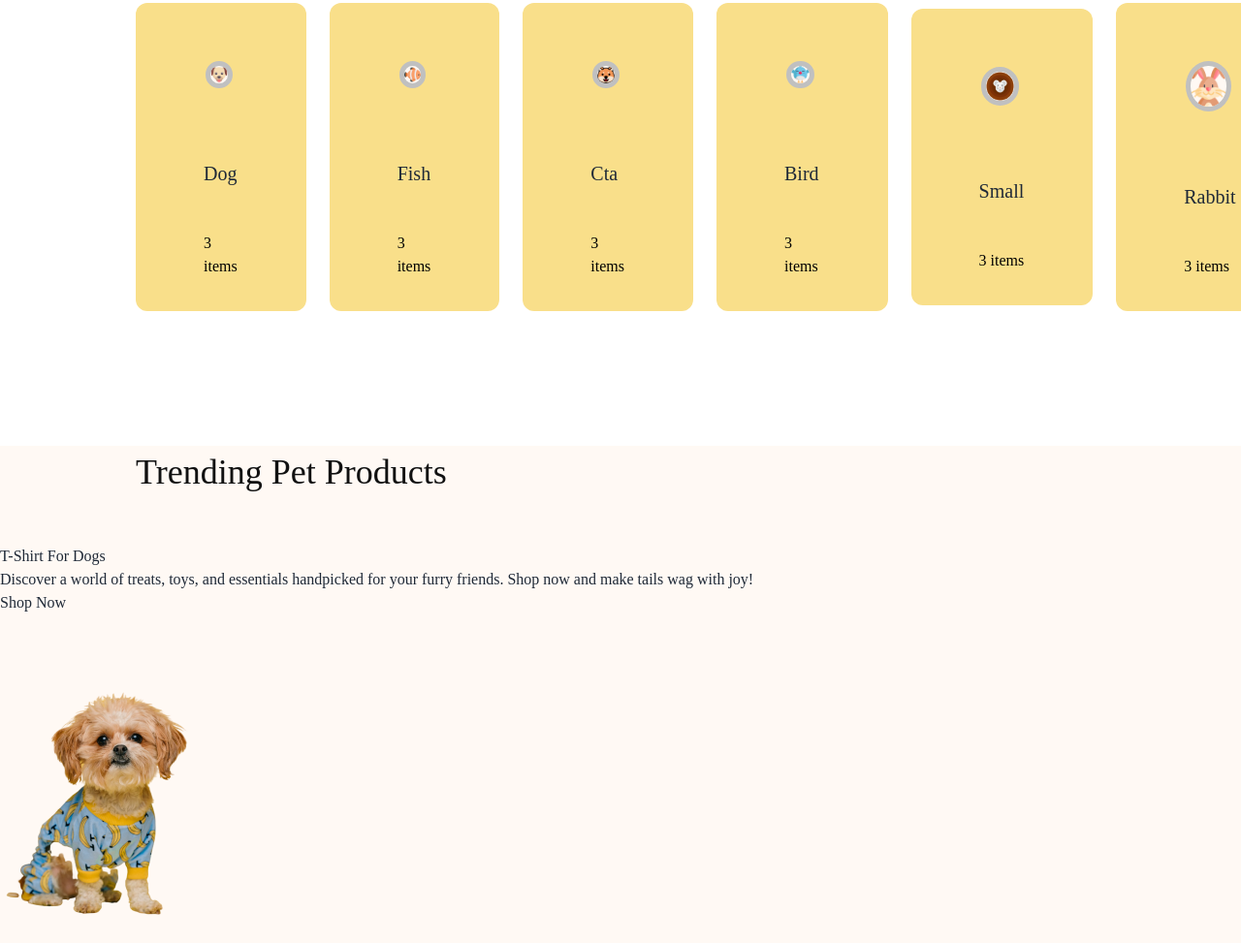
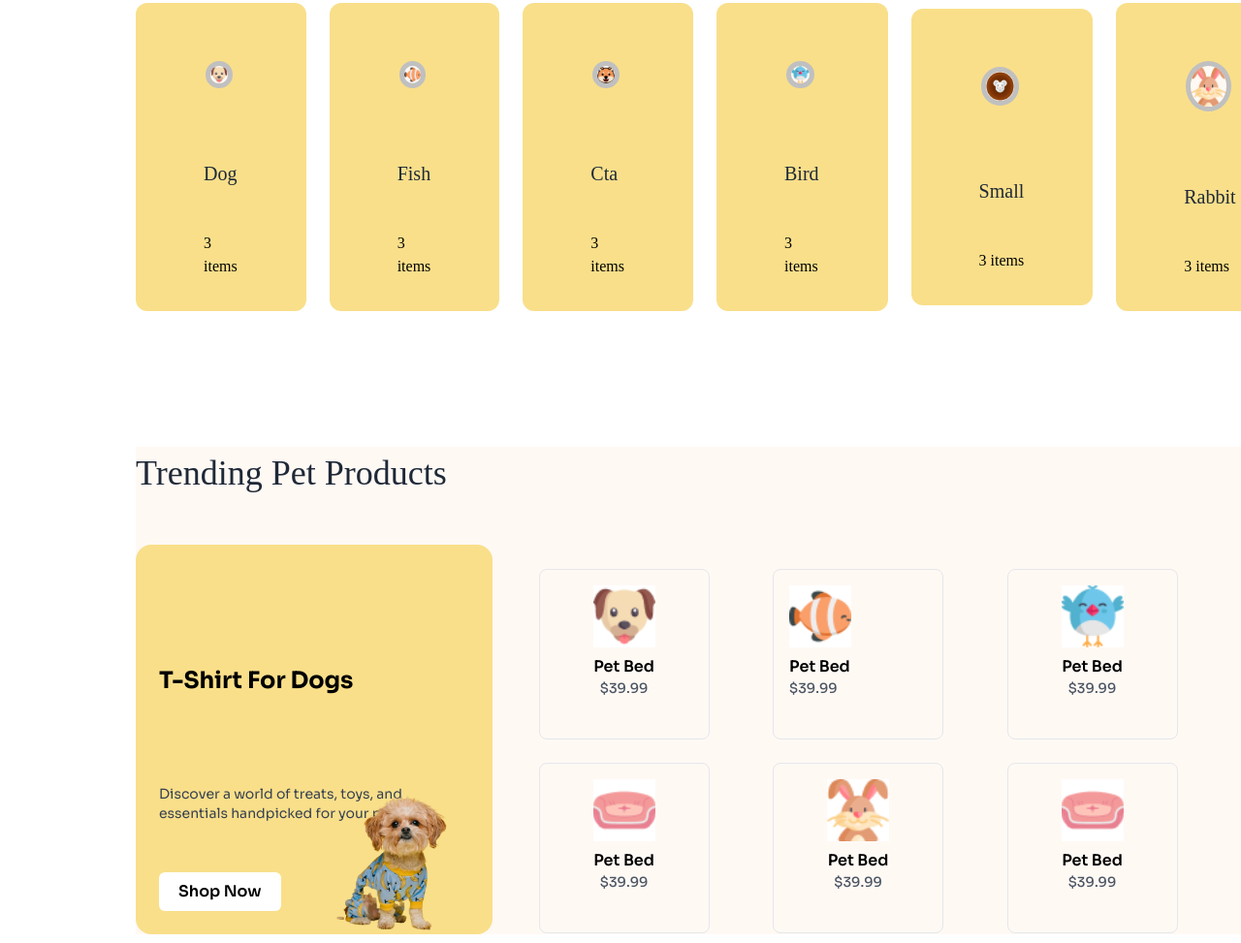
Before and after one commit to Rittik221/Assignment-3, a plain HTML site: page index.html in a window 1280 px wide. Shown: the part 861-1834 px from the top of the page at 97% size. Drawn offline with nearby package versions, Linux system fonts and the light colour scheme; a web font is replaced by a local one.

Commit message:
added the html and css file

```diff
--- a/index.html
+++ b/index.html
@@ -93,39 +93,51 @@
     </section>
   </header>
   <main>
-    <section class="section">
-        <h4 class="main-title-2 adlam">Trending Pet Products</h4>
-        <div class="box-1">
-          <h4>T-Shirt For Dogs</h4>
-          <p>Discover a world of treats, toys, and essentials handpicked for your furry friends. Shop now and make tails wag with joy!</p>
-          <button">Shop Now</button>
-          <img src="c1-assets/cute-pet-small.png" alt="">
+    <section class="section sora">
+      <h3 class=" adlam main-title">Trending Pet Products</h3>
+      <div class="bg flex gap-6 items-center">
+        <div class="bg-[#F9DF8A] p-6 rounded-2xl  w-[424px] h-[402px] flex flex-col justify-between relative">
+          <h2 class=" div-title text-2xl font-bold text-black">T-Shirt For Dogs</h2>
+          <p class=" div-description text-gray-700 text-sm ">Discover a world of treats, toys, and essentials handpicked for your pet.</p>
+          <button class="bg-white text-black px-5 py-2 rounded-md font-semibold  hover:bg--100 w-fit ">Shop Now</button>
+          <div class="absolute bottom-0 right-0">
+            <img class="w-48 h-48 object-contain" src="c1-assets/cute-pet-small.png" alt="">
+          </div>
         </div>
-        <div class="box2">
-        <h4 class="box"></h4>
-        <p class="box-description"></p>
-        <button class="box-btn"></button><img src="" alt="">
+        <div class="grid grid-cols-3 gap-6 w-[872px] h-[400px] p-6  ">
+          <div class="flex flex-col items-center p-4 border rounded-lg   w-44 h-44">
+            <img class="w-16 h-16 mb-2 bg-[#FFFFFF]" src="c1-assets/dog-cartoon.png" alt="Pet Bed">
+            <p class="text-base font-semibold text-black">Pet Bed</p>
+            <p class="text-gray-600 text-sm font-medium">$39.99</p>
+          </div>
+          <div class="flex flex-col  p-4 border rounded-lg  w-44 h-44">
+            <img class="bg-[#FFFFFF] w-16 h-16 mb-2" src="c1-assets/fish-cartoon.png" alt="Pet Bed">
+            <p class="text-base items-center font-semibold text-black">Pet Bed</p>
+            <p class="text-gray-600 text-sm font-medium">$39.99</p>
+          </div>
+          <div class="flex flex-col items-center p-4 border rounded-lg w-44 h-44">
+            <img class="bg-[#FFFFFF] w-16 h-16 mb-2" src="c1-assets/bird-cartoon.png" alt="">
+            <p class="text-base font-semibold text-black">Pet Bed</p>
+            <p class="text-gray-600 text-sm font-medium">$39.99</p>
+          </div>
+          <div class="flex flex-col items-center p-4 border rounded-lg  w-44 h-44">
+            <img class="bg-[#FFFFFF] w-16 h-16 mb-2" src="c1-assets/pet-couch.png" alt="" >
+            <p class="text-base font-semibold text-black">Pet Bed</p>
+            <p class="text-gray-600 text-sm font-medium">$39.99</p>
+          </div>
+          <div class="flex flex-col items-center p-4 border rounded-lg w-44 h-44">
+            <img class="bg-[#FFFFFF] w-16 h-16 mb-2" src="c1-assets/rabbit-cartoon.png" alt="">
+            <p class="text-base font-semibold text-black">Pet Bed</p>
+            <p class="text-gray-600 text-sm font-medium">$39.99</p>
+          </div>
+          <div class="flex flex-col items-center p-4 border rounded-lg  w-44 h-44">
+            <img class="bg-[#FFFFFF] w-16 h-16 mb-2" src="c1-assets/pet-couch.png" alt="">
+            <p class="text-base font-semibold text-black">Pet Bed</p>
+            <p class="text-gray-600 text-sm font-medium">$39.99</p>
+          </div>
         </div>
-        <div class="box3">
-          <h4 class="box"></h4>
-          <p class="box-description"></p>
-          <button class="box-btn"></button><img src="" alt="">
-          </div>
-          <div class="box4">
-            <h4 class="box"></h4>
-            <p class="box-description"></p>
-            <button class="box-btn"></button><img src="" alt="">
-            </div>
-            <div class="box5">
-              <h4 class="box"></h4>
-              <p class="box-description"></p>
-              <button class="box-btn"></button><img src="" alt="">
-              </div>
-              <div class="box6">
-                <h4 class="box"></h4>
-                <p class="box-description"></p>
-                <button class="box-btn"></button><img src="" alt="">
-                </div>
+      </div>
+
     </section>
   </main>
 </body>
--- a/styles/style.css
+++ b/styles/style.css
@@ -137,3 +137,19 @@
   margin-top: 139px;
   margin-bottom: 48px;
 }
+.section{
+  margin-top: 126px;
+  margin-left: 140px;
+}
+.main-title{
+  font-weight: 300;
+  font-size: 36px;
+  margin-bottom: 47px;
+  margin-top: 140px;
+}
+.div-title{
+  margin-top: 100px;
+}
+.div-description{
+  margin-top: 40px;
+}
```
